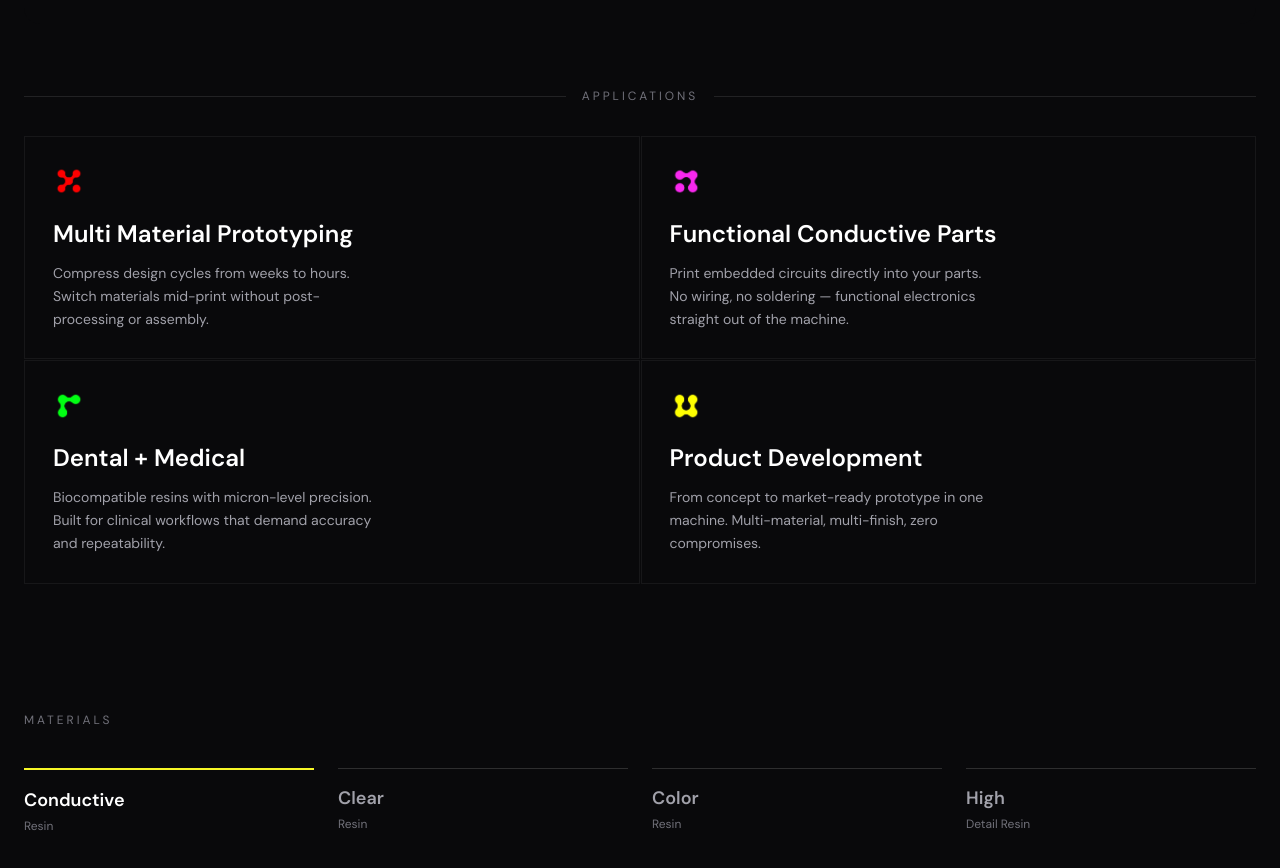
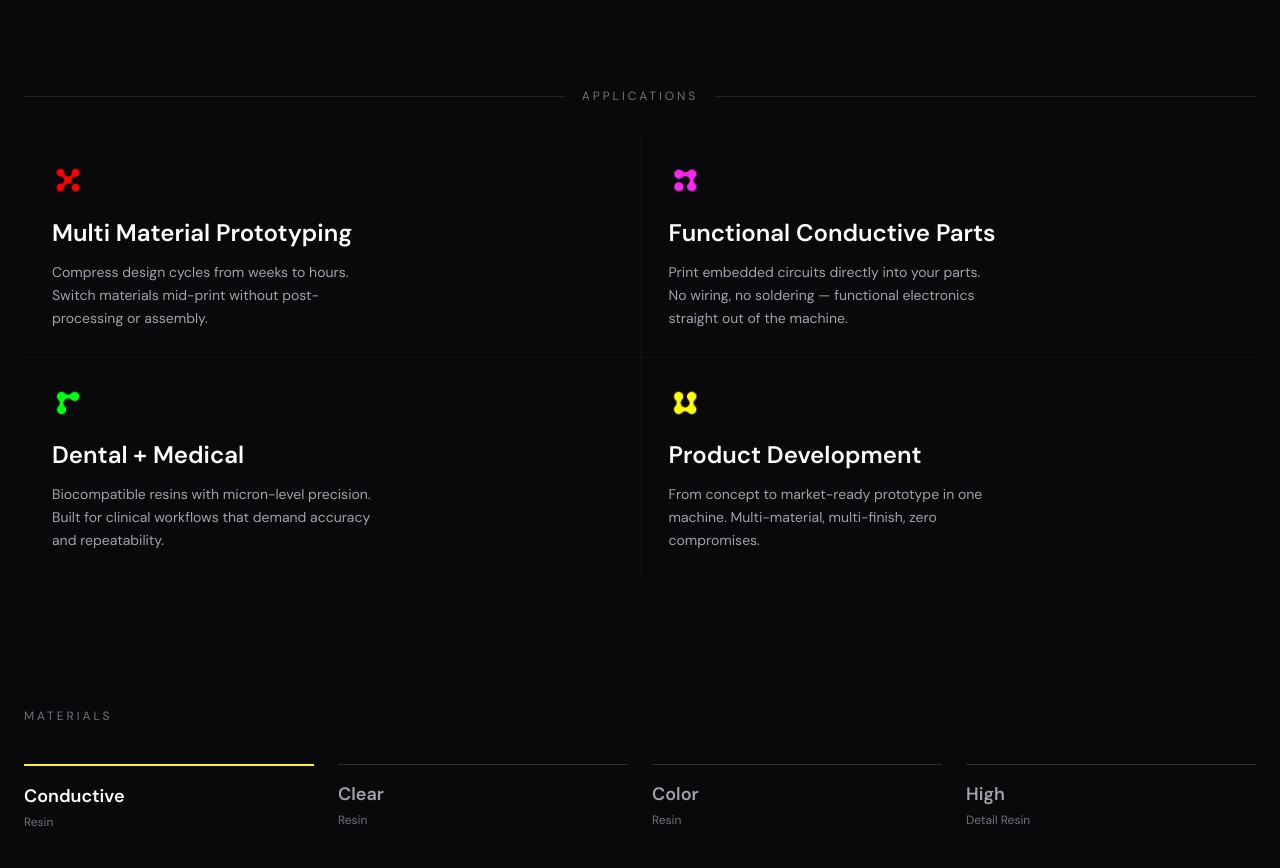
Before and after one commit to BrandonGraser/polysynth, a Next.js app: page / in a window 1280 px wide. Shown: the part 1320-2188 px from the top of the page. Built offline with nearby package versions, Linux system fonts and the light colour scheme.

Commit message:
Update PolysynthLandingPage.tsx

```diff
--- a/components/PolysynthLandingPage.tsx
+++ b/components/PolysynthLandingPage.tsx
@@ -179,13 +179,13 @@ export default function PolysynthLandingPage() {
             <span className="text-xs tracking-[0.25em] text-zinc-500">APPLICATIONS</span>
             <div className="h-px flex-1 bg-white/10" />
           </div>
-          <div className="grid grid-cols-2 gap-px bg-transparent">
+          <div className="grid grid-cols-2 gap-px bg-zinc-800/30">
             {[revealCard0, revealCard1, revealCard2, revealCard3].map((reveal, i) => {
               const u = useCases[i];
               return (
               <div
                 key={u.title}
-                className="group relative overflow-hidden bg-zinc-950 p-7 min-h-[200px] flex flex-col justify-between border border-white/[0.06]"
+                className="group relative overflow-hidden bg-zinc-950 p-7 min-h-[200px] flex flex-col justify-between"
                 {...reveal}
               >
                 <div className="relative z-10">
```
